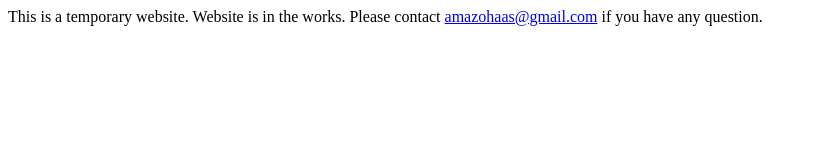
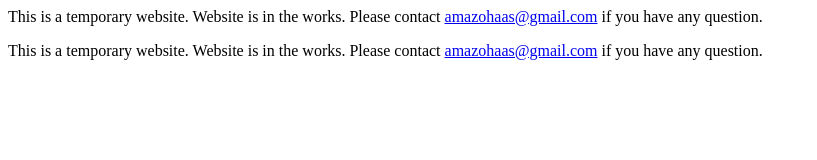
Before and after one commit to amazohaas/amazohaas.github.io, a plain HTML site: page index.html in a window 1280 px wide. Shown: the whole page, without its empty margins (0-817 px from the left). Drawn offline with Linux system fonts and the light colour scheme.

Commit message:
Update index.html

```diff
--- a/index.html
+++ b/index.html
@@ -1 +1,11 @@
 This is a temporary website. Website is in the works. Please contact <a href="mailto:amazohaas@gmail.com">amazohaas@gmail.com</a> if you have any question.
+
+<!DOCTYPE html>
+<html>
+<body>
+
+<p>This is a temporary website. Website is in the works. Please contact <a href="mailto:amazohaas@gmail.com">amazohaas@gmail.com</a> if you have any question.</p>
+
+
+</body>
+</html>
```
